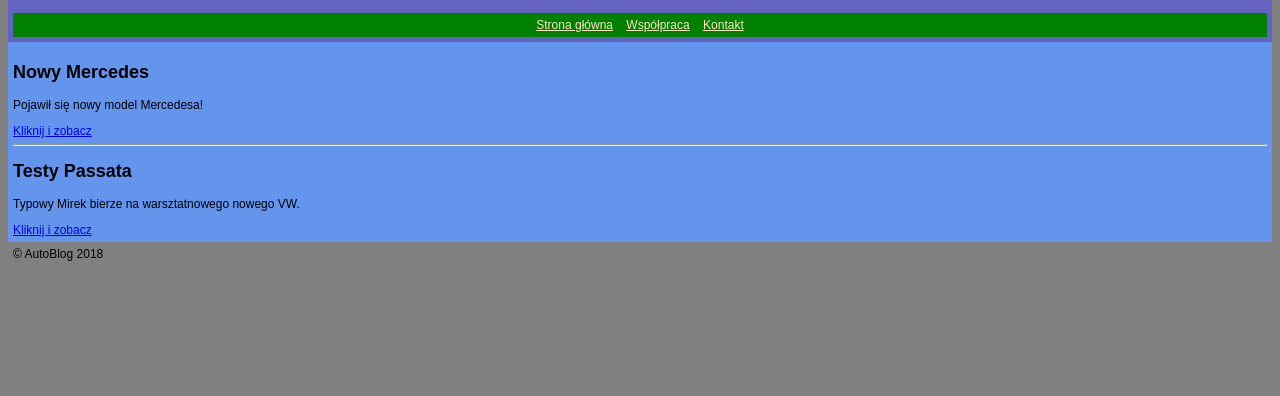
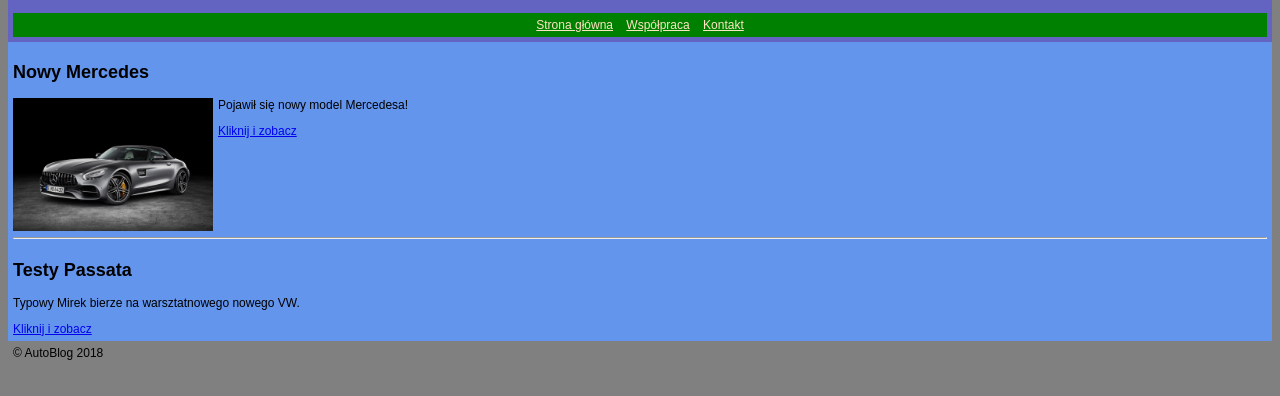
Before and after one commit to davento/html, a plain HTML site: page index.html in a window 1280 px wide. Shown: the part 60-456 px from the top of the page. Drawn offline with Linux system fonts and the light colour scheme.

Commit message:
post list images

```diff
--- a/index.html
+++ b/index.html
@@ -20,7 +20,10 @@
         <main>
             <section>
                 <h2>Nowy Mercedes</h2>
-                <p>Pojawił się nowy model Mercedesa!</p>
+                <p>
+                    <img src="images/mercedes.jpg" alt="Mercedes Benz CLA 45 AMG">
+                    Pojawił się nowy model Mercedesa!
+                </p>
                 <a href="nowy_Mercedes.html">Kliknij i zobacz</a>
             </section>
 
@@ -33,7 +36,7 @@
             </section>
         </main>
 
-        <footer style="padding: 5px">
+        <footer>
             &copy; AutoBlog 2018
         </footer>
     </body>
--- a/style.css
+++ b/style.css
@@ -25,3 +25,17 @@ main {
     background-color:cornflowerblue;
     padding: 5px;
 }
+
+main section {
+    overflow: hidden;
+}
+
+main section p img {
+    width: 200px;
+    float: left;
+    margin-right: 5px;
+}
+
+footer {
+    padding: 5px;
+}
```
